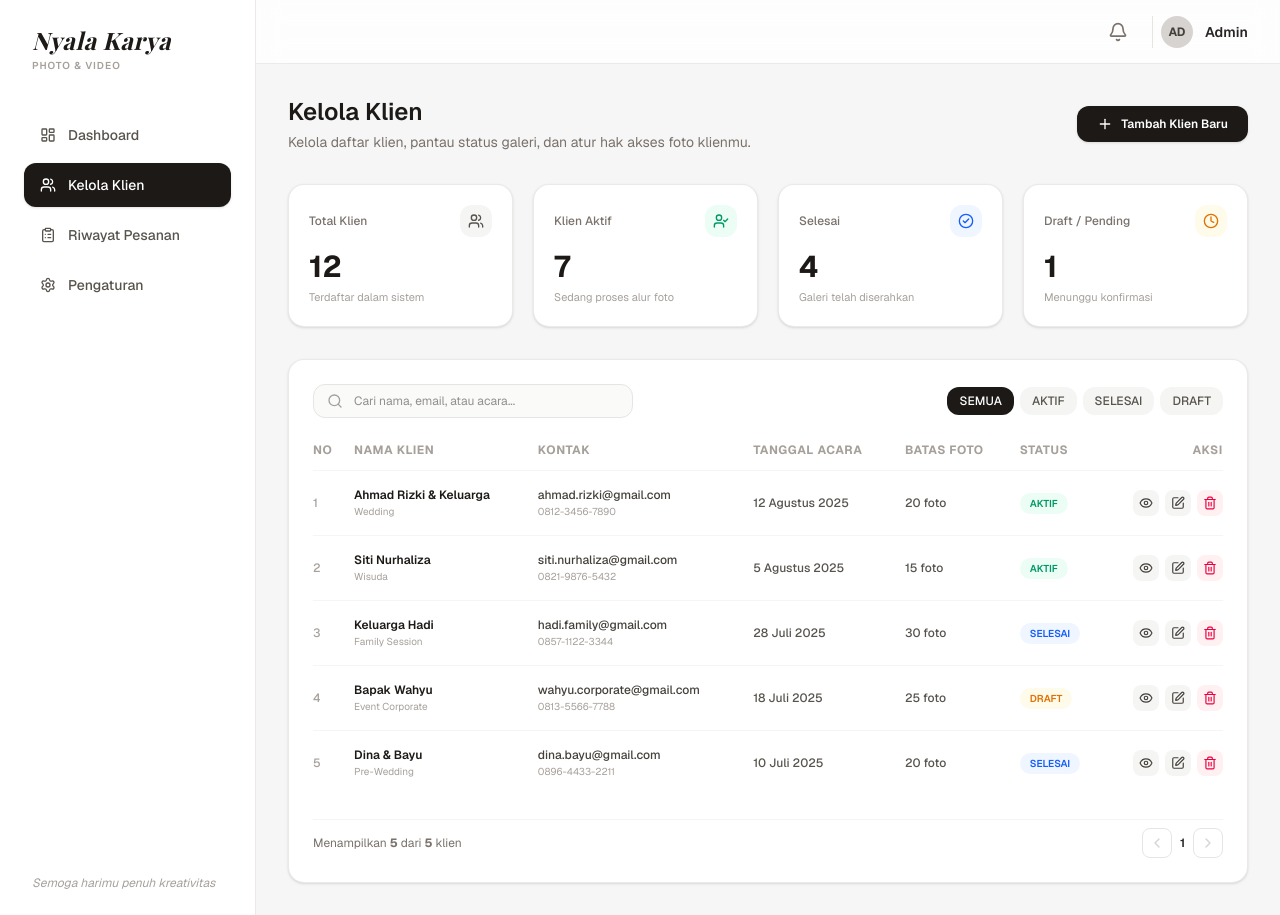
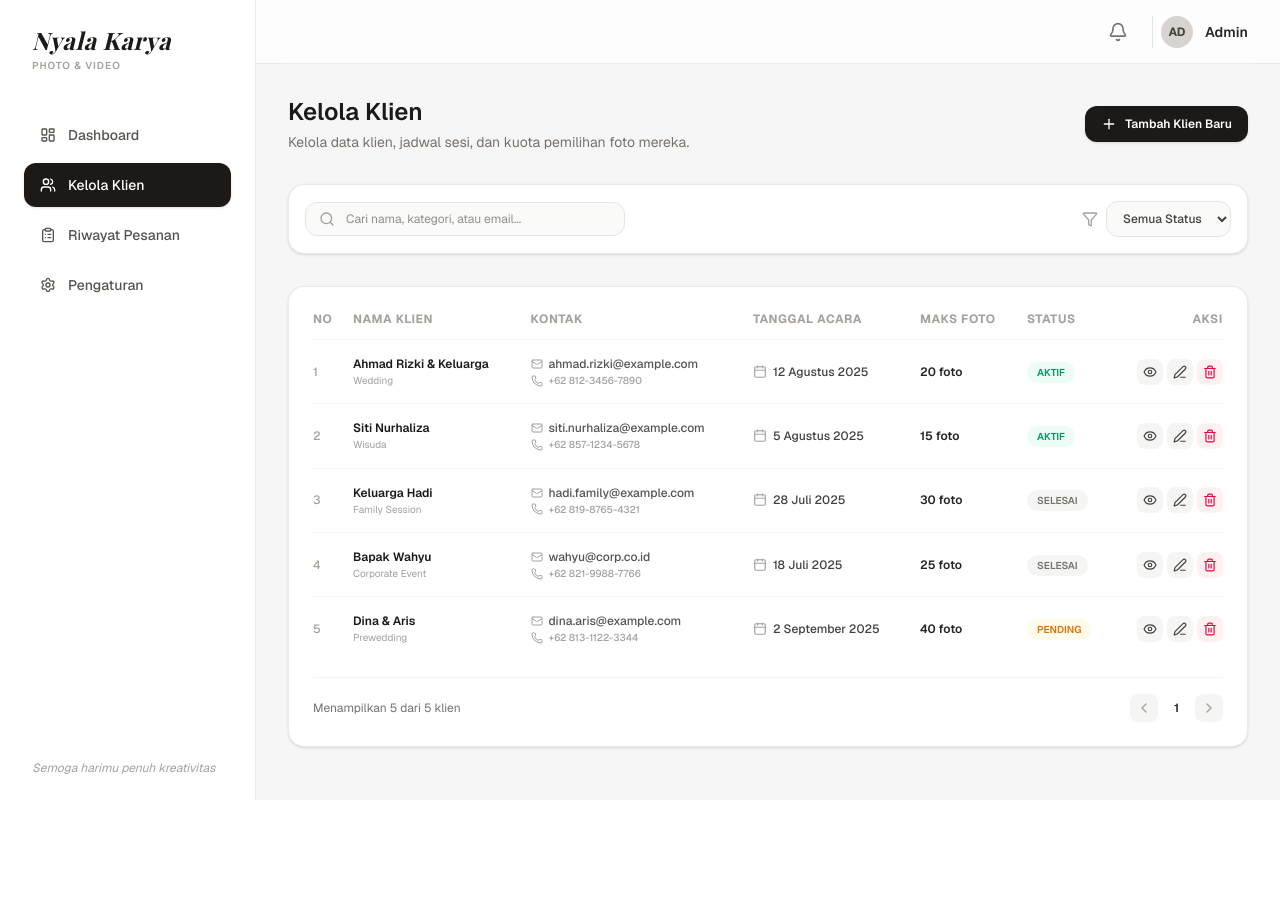
Before and after one commit to abazic/Pilihin-App, a Next.js app: page /klien in a window 1280 px wide. After the commit the page ends 800 px from the top, so only its background shows below. Built offline with nearby package versions, Linux system fonts and the light colour scheme; a web font is replaced by a local one.

Commit message:
Refactor KelolaKlienPage with new client data structure
Updated client management page to include new data structure and improved filtering functionality.

```diff
--- a/app/klien/page.tsx
+++ b/app/klien/page.tsx
@@ -13,23 +13,31 @@ import {
   Search,
   Filter,
   Eye,
-  Edit,
+  Edit3,
   Trash2,
   ChevronLeft,
   ChevronRight,
-  MoreVertical,
+  Phone,
+  Mail,
   Calendar,
-  CheckCircle2,
-  Clock,
-  UserCheck,
 } from "lucide-react";
 
-export default function KelolaKlien() {
+// Tipe Data Klien
+interface Klien {
+  id: string;
+  nama: string;
+  kategori: string;
+  email: string;
+  telepon: string;
+  tanggalAcara: string;
+  jumlahFotoMaks: number;
+  status: "AKTIF" | "SELESAI" | "PENDING";
+}
+
+export default function KelolaKlienPage() {
   const pathname = usePathname();
-  const [searchQuery, setSearchQuery] = useState("");
-  const [selectedStatus, setSelectedStatus] = useState("SEMUA");
 
-  // Menu Navigasi Sidebar
+  // Menu Navigasi Sidebar (Konsisten dengan Dashboard)
   const navigation = [
     { name: "Dashboard", href: "/", icon: LayoutDashboard },
     { name: "Kelola Klien", href: "/klien", icon: Users },
@@ -37,76 +45,88 @@ export default function KelolaKlien() {
     { name: "Pengaturan", href: "/pengaturan", icon: Settings },
   ];
 
-  // Mock Data Klien
-  const clientData = [
+  // Dummy Data Klien
+  const [klienList, setKlienList] = useState<Klien[]>([
     {
       id: "1",
       nama: "Ahmad Rizki & Keluarga",
-      email: "ahmad.rizki@gmail.com",
-      telepon: "0812-3456-7890",
       kategori: "Wedding",
-      tanggal: "12 Agustus 2025",
-      jumlahFoto: 20,
+      email: "ahmad.rizki@example.com",
+      telepon: "+62 812-3456-7890",
+      tanggalAcara: "12 Agustus 2025",
+      jumlahFotoMaks: 20,
       status: "AKTIF",
     },
     {
       id: "2",
       nama: "Siti Nurhaliza",
-      email: "siti.nurhaliza@gmail.com",
-      telepon: "0821-9876-5432",
       kategori: "Wisuda",
-      tanggal: "5 Agustus 2025",
-      jumlahFoto: 15,
+      email: "siti.nurhaliza@example.com",
+      telepon: "+62 857-1234-5678",
+      tanggalAcara: "5 Agustus 2025",
+      jumlahFotoMaks: 15,
       status: "AKTIF",
     },
     {
       id: "3",
       nama: "Keluarga Hadi",
-      email: "hadi.family@gmail.com",
-      telepon: "0857-1122-3344",
       kategori: "Family Session",
-      tanggal: "28 Juli 2025",
-      jumlahFoto: 30,
+      email: "hadi.family@example.com",
+      telepon: "+62 819-8765-4321",
+      tanggalAcara: "28 Juli 2025",
+      jumlahFotoMaks: 30,
       status: "SELESAI",
     },
     {
       id: "4",
       nama: "Bapak Wahyu",
-      email: "wahyu.corporate@gmail.com",
-      telepon: "0813-5566-7788",
-      kategori: "Event Corporate",
-      tanggal: "18 Juli 2025",
-      jumlahFoto: 25,
-      status: "DRAFT",
+      kategori: "Corporate Event",
+      email: "wahyu@corp.co.id",
+      telepon: "+62 821-9988-7766",
+      tanggalAcara: "18 Juli 2025",
+      jumlahFotoMaks: 25,
+      status: "SELESAI",
     },
     {
       id: "5",
-      nama: "Dina & Bayu",
-      email: "dina.bayu@gmail.com",
-      telepon: "0896-4433-2211",
-      kategori: "Pre-Wedding",
-      tanggal: "10 Juli 2025",
-      jumlahFoto: 20,
-      status: "SELESAI",
+      nama: "Dina & Aris",
+      kategori: "Prewedding",
+      email: "dina.aris@example.com",
+      telepon: "+62 813-1122-3344",
+      tanggalAcara: "2 September 2025",
+      jumlahFotoMaks: 40,
+      status: "PENDING",
     },
-  ];
+  ]);
 
-  // Filter Data Klien berdasarkan Search dan Status
-  const filteredClients = clientData.filter((client) => {
+  // State Filter & Pencarian
+  const [searchQuery, setSearchQuery] = useState("");
+  const [statusFilter, setStatusFilter] = useState("ALL");
+
+  // Filter Logic
+  const filteredKlien = klienList.filter((item) => {
     const matchSearch =
-      client.nama.toLowerCase().includes(searchQuery.toLowerCase()) ||
-      client.email.toLowerCase().includes(searchQuery.toLowerCase()) ||
-      client.kategori.toLowerCase().includes(searchQuery.toLowerCase());
+      item.nama.toLowerCase().includes(searchQuery.toLowerCase()) ||
+      item.kategori.toLowerCase().includes(searchQuery.toLowerCase()) ||
+      item.email.toLowerCase().includes(searchQuery.toLowerCase());
+
     const matchStatus =
-      selectedStatus === "SEMUA" || client.status === selectedStatus;
+      statusFilter === "ALL" ? true : item.status === statusFilter;
 
     return matchSearch && matchStatus;
   });
 
+  // Handler Hapus
+  const handleDelete = (id: string) => {
+    if (confirm("Apakah Anda yakin ingin menghapus data klien ini?")) {
+      setKlienList((prev) => prev.filter((k) => k.id !== id));
+    }
+  };
+
   return (
     <div className="flex min-h-screen bg-[#f6f6f6] font-sans text-stone-800">
       {/* Sidebar Navigasi */}
-      <aside className="w-64 bg-white border-r border-stone-200/80 flex flex-col justify-between p-6">
+      <aside className="w-64 bg-white border-r border-stone-200/80 flex flex-col justify-between p-6 shrink-0">
         <div>
           {/* Logo Brand */}
           <div className="mb-10 px-2">
@@ -148,7 +168,7 @@ export default function KelolaKlien() {
       </aside>
 
       {/* Konten Utama */}
-      <main className="flex-1 flex flex-col">
+      <main className="flex-1 flex flex-col min-w-0">
         {/* Topbar / Header */}
         <header className="h-16 bg-white/80 backdrop-blur-md border-b border-stone-200/80 flex items-center justify-end px-8 gap-4 sticky top-0 z-10">
           <button className="p-2 text-stone-500 hover:text-stone-800 hover:bg-stone-100 rounded-full transition">
@@ -162,125 +182,59 @@ export default function KelolaKlien() {
           </div>
         </header>
 
-        {/* Kelola Klien Area */}
+        {/* Content Area */}
         <div className="p-8 space-y-8 max-w-[1600px] mx-auto w-full">
-          {/* Header & Aksi Utama */}
-          <div className="flex flex-col md:flex-row md:items-center justify-between gap-4">
+          {/* Header Halaman & Tombol Aksi */}
+          <div className="flex flex-col sm:flex-row sm:items-center justify-between gap-4">
             <div>
               <h2 className="text-2xl font-semibold text-stone-900">
                 Kelola Klien
               </h2>
               <p className="text-sm text-stone-500 mt-1">
-                Kelola daftar klien, pantau status galeri, dan atur hak akses foto klienmu.
+                Kelola data klien, jadwal sesi, dan kuota pemilihan foto mereka.
               </p>
             </div>
             <Link
               href="/klien/tambah"
-              className="flex items-center gap-2 bg-stone-900 hover:bg-stone-800 text-white px-5 py-2.5 rounded-xl text-xs font-semibold shadow-sm transition w-fit"
+              className="flex items-center gap-2 px-4 py-2.5 bg-stone-900 hover:bg-stone-800 text-white rounded-xl text-xs font-semibold shadow-sm transition w-fit"
             >
               <Plus className="w-4 h-4" />
-              <span>Tambah Klien Baru</span>
+              Tambah Klien Baru
             </Link>
           </div>
 
-          {/* 4 Stat Cards */}
-          <div className="grid grid-cols-1 sm:grid-cols-2 lg:grid-cols-4 gap-5">
-            <div className="bg-white p-5 rounded-2xl border border-stone-200/80 shadow-sm relative">
-              <div className="flex items-center justify-between">
-                <span className="text-xs font-medium text-stone-500">
-                  Total Klien
-                </span>
-                <div className="p-2 bg-stone-100 rounded-xl text-stone-600">
-                  <Users className="w-4 h-4" />
-                </div>
-              </div>
-              <div className="text-3xl font-bold text-stone-900 mt-3">12</div>
-              <p className="text-[11px] text-stone-400 mt-1">
-                Terdaftar dalam sistem
-              </p>
+          {/* Filter & Search Bar */}
+          <div className="bg-white p-4 rounded-2xl border border-stone-200/80 shadow-sm flex flex-col sm:flex-row gap-4 items-center justify-between">
+            {/* Input Pencarian */}
+            <div className="relative w-full sm:w-80">
+              <Search className="w-4 h-4 text-stone-400 absolute left-3.5 top-1/2 -translate-y-1/2" />
+              <input
+                type="text"
+                placeholder="Cari nama, kategori, atau email..."
+                value={searchQuery}
+                onChange={(e) => setSearchQuery(e.target.value)}
+                className="w-full pl-10 pr-4 py-2 bg-stone-50 border border-stone-200 rounded-xl text-xs text-stone-800 focus:outline-none focus:ring-2 focus:ring-stone-900 focus:bg-white transition"
+              />
             </div>
 
-            <div className="bg-white p-5 rounded-2xl border border-stone-200/80 shadow-sm relative">
-              <div className="flex items-center justify-between">
-                <span className="text-xs font-medium text-stone-500">
-                  Klien Aktif
-                </span>
-                <div className="p-2 bg-emerald-50 rounded-xl text-emerald-600">
-                  <UserCheck className="w-4 h-4" />
-                </div>
-              </div>
-              <div className="text-3xl font-bold text-stone-900 mt-3">7</div>
-              <p className="text-[11px] text-stone-400 mt-1">
-                Sedang proses alur foto
-              </p>
-            </div>
-
-            <div className="bg-white p-5 rounded-2xl border border-stone-200/80 shadow-sm relative">
-              <div className="flex items-center justify-between">
-                <span className="text-xs font-medium text-stone-500">
-                  Selesai
-                </span>
-                <div className="p-2 bg-blue-50 rounded-xl text-blue-600">
-                  <CheckCircle2 className="w-4 h-4" />
-                </div>
-              </div>
-              <div className="text-3xl font-bold text-stone-900 mt-3">4</div>
-              <p className="text-[11px] text-stone-400 mt-1">
-                Galeri telah diserahkan
-              </p>
-            </div>
-
-            <div className="bg-white p-5 rounded-2xl border border-stone-200/80 shadow-sm relative">
-              <div className="flex items-center justify-between">
-                <span className="text-xs font-medium text-stone-500">
-                  Draft / Pending
-                </span>
-                <div className="p-2 bg-amber-50 rounded-xl text-amber-600">
-                  <Clock className="w-4 h-4" />
-                </div>
-              </div>
-              <div className="text-3xl font-bold text-stone-900 mt-3">1</div>
-              <p className="text-[11px] text-stone-400 mt-1">
-                Menunggu konfirmasi
-              </p>
+            {/* Filter Status */}
+            <div className="flex items-center gap-2 w-full sm:w-auto">
+              <Filter className="w-4 h-4 text-stone-400 shrink-0" />
+              <select
+                value={statusFilter}
+                onChange={(e) => setStatusFilter(e.target.value)}
+                className="w-full sm:w-auto px-3 py-2 bg-stone-50 border border-stone-200 rounded-xl text-xs font-medium text-stone-700 focus:outline-none focus:ring-2 focus:ring-stone-900 cursor-pointer"
+              >
+                <option value="ALL">Semua Status</option>
+                <option value="AKTIF">Aktif</option>
+                <option value="PENDING">Pending</option>
+                <option value="SELESAI">Selesai</option>
+              </select>
             </div>
           </div>
 
-          {/* Tabel Utama & Filter Bar */}
-          <div className="bg-white rounded-2xl p-6 border border-stone-200/80 shadow-sm space-y-6">
-            {/* Toolbar: Search & Status Filter */}
-            <div className="flex flex-col sm:flex-row items-center justify-between gap-4">
-              {/* Search Bar */}
-              <div className="relative w-full sm:w-80">
-                <Search className="w-4 h-4 absolute left-3.5 top-1/2 -translate-y-1/2 text-stone-400" />
-                <input
-                  type="text"
-                  placeholder="Cari nama, email, atau acara..."
-                  value={searchQuery}
-                  onChange={(e) => setSearchQuery(e.target.value)}
-                  className="w-full pl-10 pr-4 py-2 bg-stone-50 border border-stone-200 rounded-xl text-xs focus:outline-none focus:ring-2 focus:ring-stone-900 focus:bg-white transition"
-                />
-              </div>
-
-              {/* Status Filter Buttons */}
-              <div className="flex items-center gap-1.5 w-full sm:w-auto overflow-x-auto pb-1 sm:pb-0">
-                {["SEMUA", "AKTIF", "SELESAI", "DRAFT"].map((status) => (
-                  <button
-                    key={status}
-                    onClick={() => setSelectedStatus(status)}
-                    className={`px-3 py-1.5 rounded-xl text-xs font-medium transition ${
-                      selectedStatus === status
-                        ? "bg-stone-900 text-white"
-                        : "bg-stone-100 text-stone-600 hover:bg-stone-200"
-                    }`}
-                  >
-                    {status}
-                  </button>
-                ))}
-              </div>
-            </div>
-
-            {/* Tabel Data Klien */}
+          {/* Table Container */}
+          <div className="bg-white rounded-2xl p-6 border border-stone-200/80 shadow-sm space-y-4">
             <div className="overflow-x-auto">
               <table className="w-full text-left text-xs">
                 <thead>
@@ -289,76 +243,78 @@ export default function KelolaKlien() {
                     <th className="pb-3 px-2">Nama Klien</th>
                     <th className="pb-3 px-2">Kontak</th>
                     <th className="pb-3 px-2">Tanggal Acara</th>
-                    <th className="pb-3 px-2">Batas Foto</th>
+                    <th className="pb-3 px-2">Maks Foto</th>
                     <th className="pb-3 px-2">Status</th>
                     <th className="pb-3 pl-2 text-right">Aksi</th>
                   </tr>
                 </thead>
                 <tbody className="divide-y divide-stone-100 font-medium text-stone-700">
-                  {filteredClients.length > 0 ? (
-                    filteredClients.map((client, index) => (
-                      <tr key={client.id} className="hover:bg-stone-50/50 transition">
-                        <td className="py-4 pr-2 text-stone-400">
-                          {index + 1}
+                  {filteredKlien.length > 0 ? (
+                    filteredKlien.map((klien, index) => (
+                      <tr key={klien.id} className="hover:bg-stone-50/50 transition">
+                        <td className="py-4 pr-2 text-stone-400">{index + 1}</td>
+                        <td className="py-4 px-2 font-semibold text-stone-900">
+                          {klien.nama}
+                          <span className="block text-[10px] font-normal text-stone-400 mt-0.5">
+                            {klien.kategori}
+                          </span>
+                        </td>
+                        <td className="py-4 px-2 space-y-0.5">
+                          <div className="flex items-center gap-1.5 text-stone-600">
+                            <Mail className="w-3 h-3 text-stone-400" />
+                            <span>{klien.email}</span>
+                          </div>
+                          <div className="flex items-center gap-1.5 text-stone-400 text-[10px]">
+                            <Phone className="w-3 h-3 text-stone-400" />
+                            <span>{klien.telepon}</span>
+                          </div>
                         </td>
                         <td className="py-4 px-2">
-                          <span className="font-semibold text-stone-900 block">
-                            {client.nama}
-                          </span>
-                          <span className="text-[10px] text-stone-400 font-normal">
-                            {client.kategori}
-                          </span>
+                          <div className="flex items-center gap-1.5">
+                            <Calendar className="w-3.5 h-3.5 text-stone-400" />
+                            <span>{klien.tanggalAcara}</span>
+                          </div>
+                        </td>
+                        <td className="py-4 px-2 font-semibold text-stone-800">
+                          {klien.jumlahFotoMaks} foto
                         </td>
                         <td className="py-4 px-2">
-                          <span className="block text-stone-700">
-                            {client.email}
-                          </span>
-                          <span className="text-[10px] text-stone-400 font-normal">
-                            {client.telepon}
-                          </span>
-                        </td>
-                        <td className="py-4 px-2 text-stone-600">
-                          {client.tanggal}
-                        </td>
-                        <td className="py-4 px-2 text-stone-600">
-                          {client.jumlahFoto} foto
-                        </td>
-                        <td className="py-4 px-2">
-                          {client.status === "AKTIF" && (
+                          {klien.status === "AKTIF" && (
                             <span className="px-2.5 py-1 rounded-full text-[10px] bg-emerald-50 text-emerald-600 font-semibold">
                               AKTIF
                             </span>
                           )}
-                          {client.status === "SELESAI" && (
-                            <span className="px-2.5 py-1 rounded-full text-[10px] bg-blue-50 text-blue-600 font-semibold">
-                              SELESAI
+                          {klien.status === "PENDING" && (
+                            <span className="px-2.5 py-1 rounded-full text-[10px] bg-amber-50 text-amber-600 font-semibold">
+                              PENDING
                             </span>
                           )}
-                          {client.status === "DRAFT" && (
-                            <span className="px-2.5 py-1 rounded-full text-[10px] bg-amber-50 text-amber-600 font-semibold">
-                              DRAFT
+                          {klien.status === "SELESAI" && (
+                            <span className="px-2.5 py-1 rounded-full text-[10px] bg-stone-100 text-stone-500 font-semibold">
+                              SELESAI
                             </span>
                           )}
                         </td>
                         <td className="py-4 pl-2 text-right">
-                          <div className="flex items-center justify-end gap-1.5">
+                          <div className="flex items-center justify-end gap-1">
                             <Link
-                              href={`/klien/${client.id}`}
+                              href={`/klien/${klien.id}`}
+                              title="Lihat Detail"
                               className="p-1.5 bg-stone-100 hover:bg-stone-200 text-stone-700 rounded-lg transition"
-                              title="Lihat Detail"
                             >
                               <Eye className="w-3.5 h-3.5" />
                             </Link>
                             <Link
-                              href={`/klien/${client.id}/edit`}
+                              href={`/klien/edit/${klien.id}`}
+                              title="Edit Data"
                               className="p-1.5 bg-stone-100 hover:bg-stone-200 text-stone-700 rounded-lg transition"
-                              title="Edit"
                             >
-                              <Edit className="w-3.5 h-3.5" />
+                              <Edit3 className="w-3.5 h-3.5" />
                             </Link>
                             <button
+                              onClick={() => handleDelete(klien.id)}
+                              title="Hapus Klien"
                               className="p-1.5 bg-rose-50 hover:bg-rose-100 text-rose-600 rounded-lg transition"
-                              title="Hapus"
                             >
                               <Trash2 className="w-3.5 h-3.5" />
                             </button>
@@ -368,10 +324,7 @@ export default function KelolaKlien() {
                     ))
                   ) : (
                     <tr>
-                      <td
-                        colSpan={7}
-                        className="py-8 text-center text-stone-400 italic"
-                      >
+                      <td colSpan={7} className="text-center py-8 text-stone-400">
                         Tidak ada data klien yang ditemukan.
                       </td>
                     </tr>
@@ -380,22 +333,20 @@ export default function KelolaKlien() {
               </table>
             </div>
 
-            {/* Footer Tabel / Paginasi */}
-            <div className="flex items-center justify-between pt-2 border-t border-stone-100 text-xs text-stone-500">
-              <span>
-                Menampilkan <b>{filteredClients.length}</b> dari <b>{clientData.length}</b> klien
-              </span>
+            {/* Pagination Footer */}
+            <div className="flex items-center justify-between pt-4 border-t border-stone-100 text-xs text-stone-500">
+              <span>Menampilkan {filteredKlien.length} dari {klienList.length} klien</span>
               <div className="flex items-center gap-2">
                 <button
                   disabled
-                  className="p-1.5 rounded-lg border border-stone-200 text-stone-300 cursor-not-allowed"
+                  className="p-1.5 bg-stone-100 rounded-lg text-stone-400 cursor-not-allowed"
                 >
                   <ChevronLeft className="w-4 h-4" />
                 </button>
-                <span className="font-semibold text-stone-800">1</span>
+                <span className="font-semibold text-stone-800 px-2">1</span>
                 <button
                   disabled
-                  className="p-1.5 rounded-lg border border-stone-200 text-stone-300 cursor-not-allowed"
+                  className="p-1.5 bg-stone-100 rounded-lg text-stone-400 cursor-not-allowed"
                 >
                   <ChevronRight className="w-4 h-4" />
                 </button>
```
